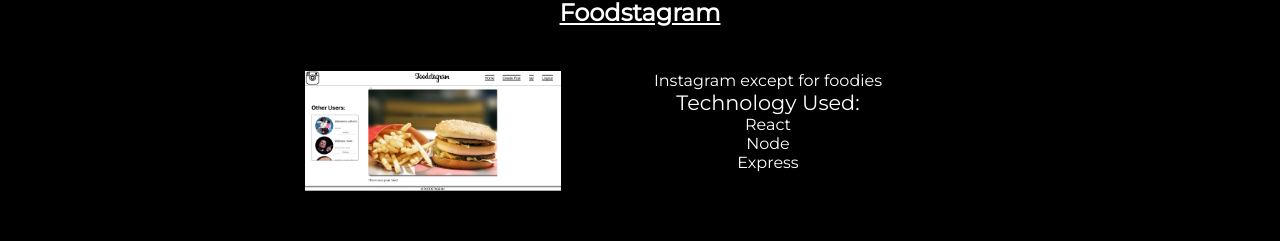
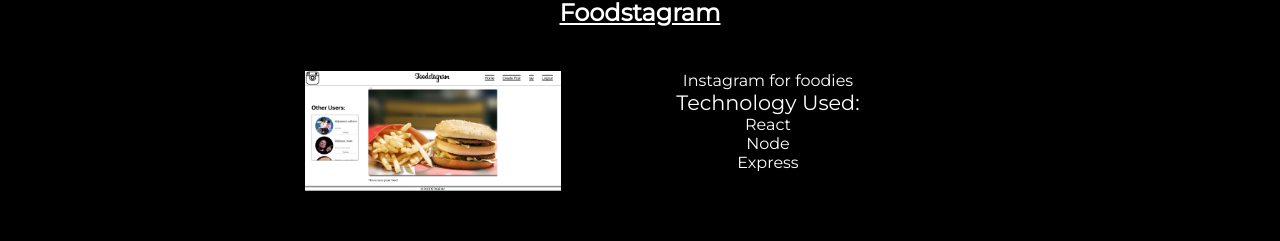
Before and after one commit to rvy5009/raysportfolio, a React (Create React App) app: page /projects in a window 1280 px wide. Shown: the part 776-1017 px from the top of the page. Built offline with nearby package versions, Linux system fonts and the light colour scheme.

Commit message:
added skills and except

```diff
--- a/src/components/home.js
+++ b/src/components/home.js
@@ -13,7 +13,7 @@ class Home extends Component {
         <h1 className="home">
           Software Developer
           <div className="js">
-            HTML,CSS and JavaScript
+            HTML, CSS, JavaScript, and React
           </div>
         </h1>
 
--- a/src/components/projects.js
+++ b/src/components/projects.js
@@ -27,7 +27,7 @@ class Projects extends Component {
               <img src={food} alt="Foodstagram" className="projectImage" />
             </a>
             <div className="projectInner">
-              Instagram except for foodies
+              Instagram for foodies
               <div className="tech">
                 Technology Used:
               </div>
```
